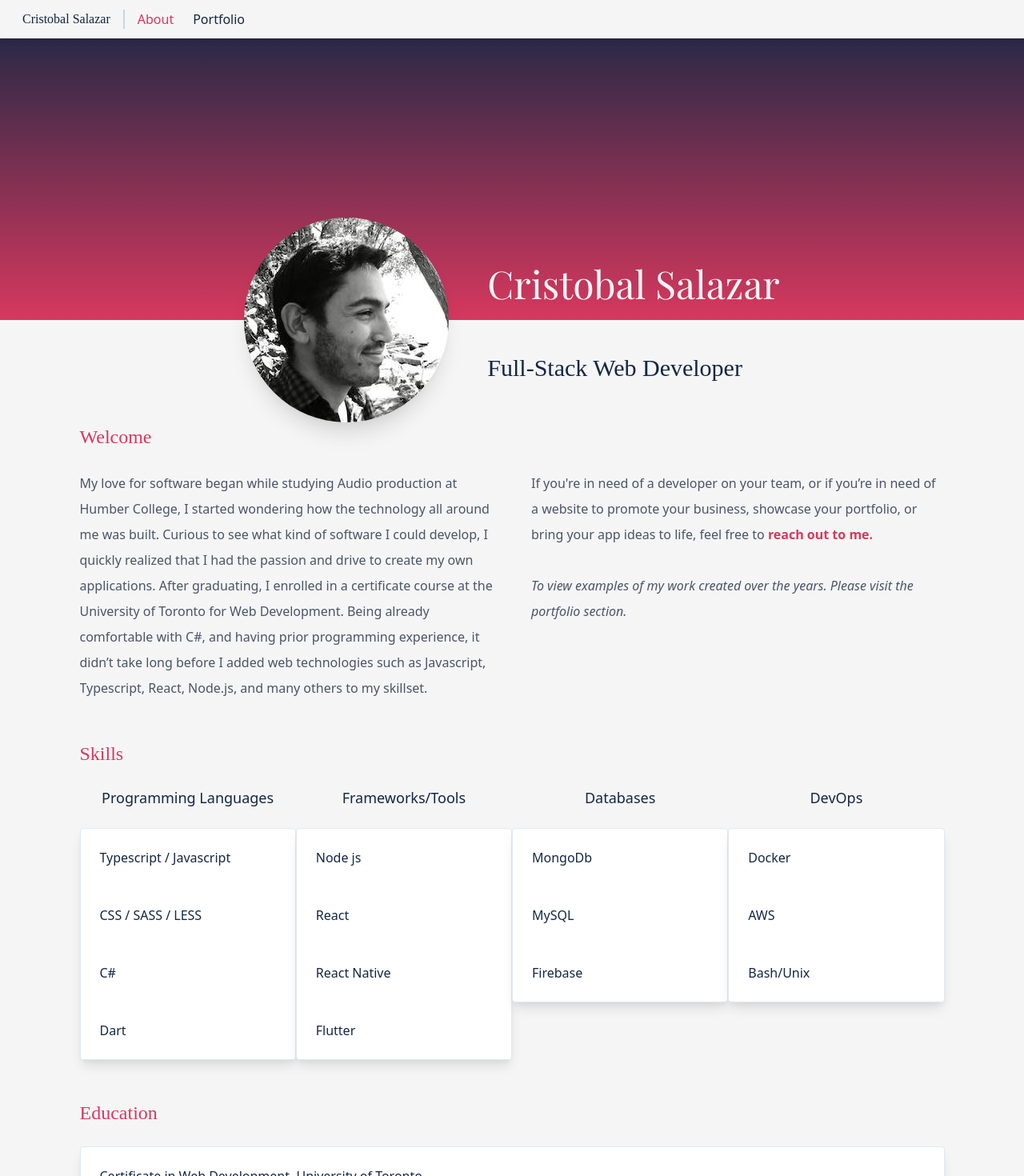
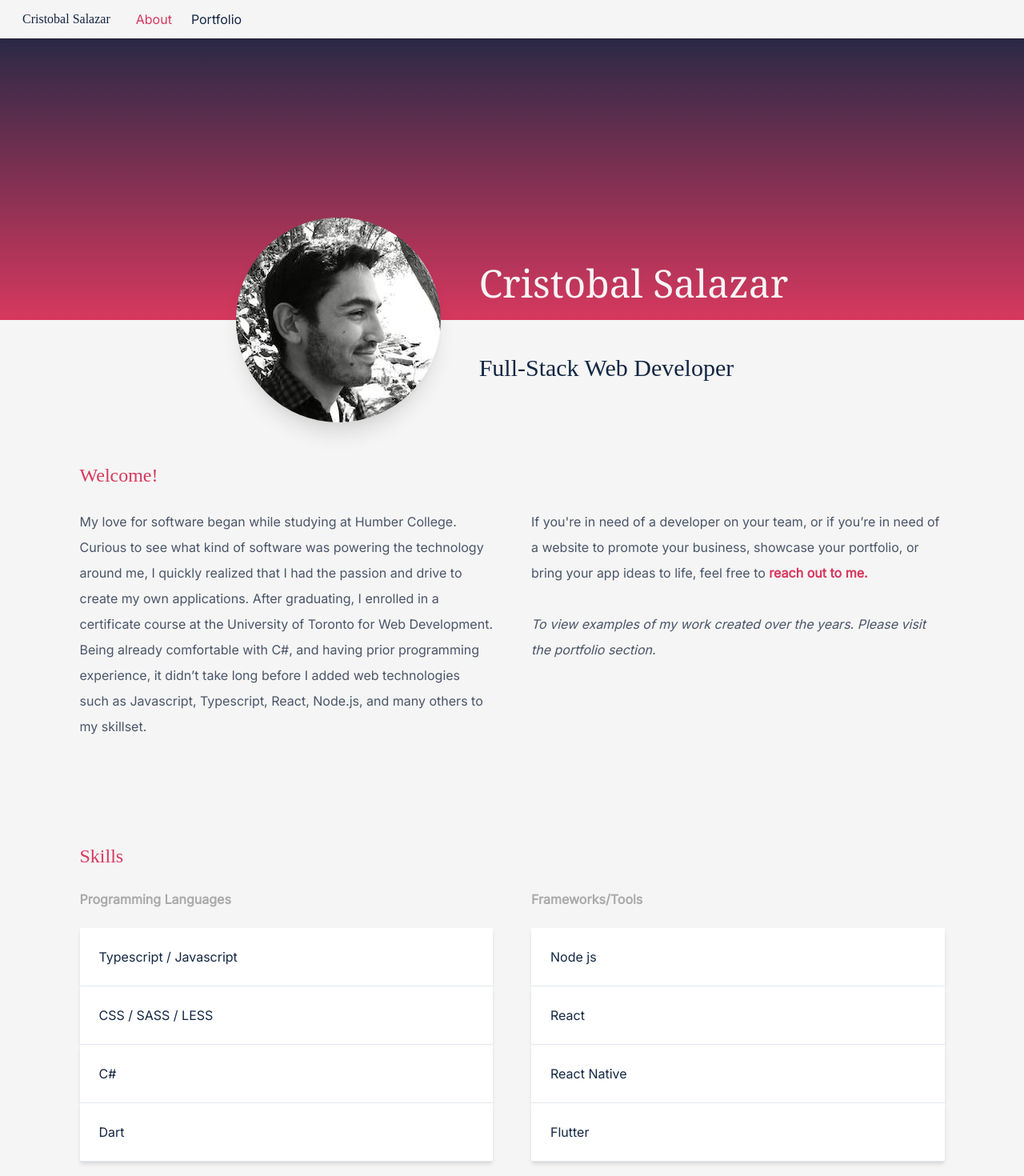
Before and after one commit to CristobalSalazar/next-site, a Next.js app: page / in a window 1280 px wide. Shown: the top 1470 px of the page at 80% size. Built offline with nearby package versions, Linux system fonts and the light colour scheme; a web font is replaced by a local one.

Commit message:
rm anims

```diff
--- a/src/components/Nav.tsx
+++ b/src/components/Nav.tsx
@@ -7,14 +7,14 @@ interface NavProps {
 export default function Nav({ title, links }: NavProps) {
   return (
     <>
-      <nav className="fixed z-10 flex justify-between w-screen p-3 shadow-md bg-light">
+      <nav className="fixed z-10 flex justify-between w-screen p-3 bg-transparent bg-light shadow-md">
         <div className="flex ml-4">
-          <span className="box-border pr-4 font-normal border-r-2 border-gray-400 text-dark font-cursive h-100 sm:hidden">
+          <span className="box-border pr-4 text-dark font-cursive h-100 sm:hidden">
             {title}
           </span>
           <ul className="ml-4 sm:ml-0">
             {links.map((link) => (
-              <li className="inline mr-6 muted" key={link.name}>
+              <li className="inline-block mr-6" key={link.name}>
                 <Link href={link.route}>
                   <a
                     className={`${
--- a/src/components/PopList.tsx
+++ b/src/components/PopList.tsx
@@ -1,12 +1,13 @@
 interface PopListProps {
   items: string[];
+  showAnimation?: boolean;
 }
-export default function PopList({ items }: PopListProps) {
+export default function PopList({ items, showAnimation = true }: PopListProps) {
   return (
-    <ul className="w-full mx-auto bg-white border rounded shadow-lg sm:m-0 text-dark">
+    <ul className="w-full mx-auto rounded sm:m-0 text-dark">
       {items.map((item, index) => (
         <li
-          className="z-0 p-6 text-left transition-colors duration-300 hover:bg-secondary"
+          className="z-0 p-6 text-left bg-white transition-colors duration-300 hover:bg-primary shadow-md border-b"
           key={index}
         >
           {item}
--- /dev/null
+++ b/src/components/ScrollFadeIn.tsx
@@ -0,0 +1,34 @@
+import { useEffect, useRef } from "react";
+
+interface ScrollFadeOutProps {
+  className?: string;
+  factor?: number;
+}
+const ScrollFadeIn: React.FC<ScrollFadeOutProps> = ({
+  children,
+  className,
+  factor = 1,
+}) => {
+  const ref = useRef<HTMLDivElement>(null);
+
+  function handleScroll() {
+    const rect = ref.current.getBoundingClientRect();
+    ref.current.style.opacity = (
+      1 -
+      Math.max(rect.top / rect.height, 0) / factor
+    ).toString();
+  }
+
+  useEffect(() => {
+    window.addEventListener("scroll", handleScroll);
+    return () => window.removeEventListener("scroll", handleScroll);
+  });
+
+  return (
+    <div className={className} ref={ref}>
+      {children}
+    </div>
+  );
+};
+
+export default ScrollFadeIn;
--- /dev/null
+++ b/src/components/ScrollFadeOut.tsx
@@ -0,0 +1,23 @@
+import { useEffect, useRef } from "react";
+
+interface ScrollFadeOutProps {}
+const ScrollFadeOut: React.FC<ScrollFadeOutProps> = ({ children }) => {
+  const ref = useRef<HTMLDivElement>(null);
+
+  useEffect(() => {
+    window.addEventListener("scroll", scrollHandler);
+    return () => window.removeEventListener("scroll", scrollHandler);
+  });
+
+  const scrollHandler = () => {
+    const rect = ref.current.getBoundingClientRect();
+    ref.current.style.opacity = Math.max(
+      rect.bottom / rect.height,
+      0
+    ).toString();
+  };
+
+  return <div ref={ref}>{children}</div>;
+};
+
+export default ScrollFadeOut;
--- a/src/components/Section.tsx
+++ b/src/components/Section.tsx
@@ -1,18 +1,16 @@
+import { FC } from "react";
+
 interface SectionProps {
-  children?: any;
   title: string;
-  className?: string;
 }
-export default function Section({ children, title, className }: SectionProps) {
+const Section: FC<SectionProps> = ({ children, title }) => {
   return (
-    <section
-      className={`mb-12 sm:px-6 sm:py-12 sm:rounded-b-lg ${className}`}
-      id={title.toLowerCase()}
-    >
-      <h3 className="mb-6 text-2xl font-normal capitalize font-cursive text-accent sm:text-center">
+    <section className="py-12 sm:px-3" id={title.toLowerCase()}>
+      <h3 className="mb-6 text-2xl capitalize font-cursive text-accent sm:text-center sm:text-3xl">
         {title}
       </h3>
       {children}
     </section>
   );
-}
+};
+export default Section;
--- a/src/components/Skills.tsx
+++ b/src/components/Skills.tsx
@@ -6,7 +6,7 @@ interface SkillsProps {}
 export default function Skills() {
   return (
     <Section title="Skills">
-      <div className="grid grid-cols-4 lg:grid-cols-2 lg:gap-3 md:grid-cols-2 md:gap-1 sm:block sm:gap-0">
+      <div className="grid grid-cols-2 gap-12 lg:grid-cols-2 lg:gap-3 md:grid-cols-2 md:gap-1 sm:block sm:gap-0">
         <SubSection title="Programming Languages">
           <PopList
             items={[
--- a/src/components/SubSection.tsx
+++ b/src/components/SubSection.tsx
@@ -5,7 +5,9 @@ interface SubSectionProps {
 export default function SubSection({ title, children }: SubSectionProps) {
   return (
     <div>
-      <h4 className="mb-6 text-lg text-center text-dark sm:my-6">{title}</h4>
+      <h4 className="mb-6 text text-muted sm:my-6 capitalize font-bold font-sans">
+        {title}
+      </h4>
       {children}
     </div>
   );
--- a/src/components/Text.tsx
+++ b/src/components/Text.tsx
@@ -1,6 +1,6 @@
 export default function Text({ children, className }: any) {
   return (
-    <p className={`w-full leading-loose text-gray-700 ${className}`}>
+    <p className={`w-full font-sans leading-loose text-gray-700 ${className}`}>
       {children}
     </p>
   );
--- a/src/components/Welcome.tsx
+++ b/src/components/Welcome.tsx
@@ -4,20 +4,19 @@ import Text from "./Text";
 interface WelcomeProps {}
 export default function Welcome(props: WelcomeProps) {
   return (
-    <Section title="Welcome" className="sm:bg-dark">
+    <Section title="Welcome!">
       <div className="relative grid grid-cols-2 gap-12 mb-8 overflow-x-hidden rounded md:mb-0 md:block sm:block">
-        <Text className="sm:text-secondary">
-          My love for software began while studying Audio production at Humber
-          College, I started wondering how the technology all around me was
-          built. Curious to see what kind of software I could develop, I quickly
-          realized that I had the passion and drive to create my own
+        <Text>
+          My love for software began while studying at Humber College. Curious
+          to see what kind of software was powering the technology around me, I
+          quickly realized that I had the passion and drive to create my own
           applications. After graduating, I enrolled in a certificate course at
           the University of Toronto for Web Development. Being already
           comfortable with C#, and having prior programming experience, it
           didn’t take long before I added web technologies such as Javascript,
           Typescript, React, Node.js, and many others to my skillset.
         </Text>
-        <Text className="sm:text-secondary">
+        <Text>
           If you're in need of a developer on your team, or if you’re in need of
           a website to promote your business, showcase your portfolio, or bring
           your app ideas to life, feel free to
--- a/src/pages/index.tsx
+++ b/src/pages/index.tsx
@@ -4,6 +4,10 @@ import Hero from "../components/Hero";
 import Layout from "../components/Layout";
 import Skills from "../components/Skills";
 import Welcome from "../components/Welcome";
+import { useIntersection } from "react-use";
+import { useRef } from "react";
+import { useSpring, animated } from "react-spring";
+import ScrollFadeOut from "../components/ScrollFadeOut";
 
 export default function Index() {
   return (
@@ -12,9 +16,14 @@ export default function Index() {
       description="Personal website for Cristobal Salazar"
     >
       <Layout activeLinkName="About">
-        <header className="relative z-0 mb-32 sm:mb-0 sm:h-screen h-screen/2">
-          <Hero title="Cristobal Salazar" subtitle="Full-Stack Web Developer" />
-        </header>
+        <ScrollFadeOut>
+          <header className="relative z-0 mb-32 sm:mb-0 sm:h-screen h-screen/2">
+            <Hero
+              title="Cristobal Salazar"
+              subtitle="Full-Stack Web Developer"
+            />
+          </header>
+        </ScrollFadeOut>
         <main className="container pb-16 mx-auto" role="main">
           <Welcome />
           <Skills />
--- a/tailwind.config.js
+++ b/tailwind.config.js
@@ -4,7 +4,7 @@ theme1 = {
   primary: "#edc988",
   secondary: "#f8efd4",
   accent: "#d7385e",
-  muted: "#555",
+  muted: "#ddd",
 };
 
 const breakpoints = {
@@ -32,16 +32,14 @@ module.exports = {
       xl: { min: px(breakpoints.lg + 1), max: px(breakpoints.xl) },
     },
     fontFamily: {
-      serif: [
-        "Playfair Display",
-        "Georgia",
-        "Times New Roman",
-        "Times",
-        "serif",
-      ],
+      serif: ["David Libre", "Georgia", "Times New Roman", "Times", "serif"],
       cursive: ["Sansita Swashed", "cursive"],
+      sans: ["Inter", "sans"],
     },
     extend: {
+      width: {
+        "screen/2": "50vw",
+      },
       height: {
         "screen/2": "50vh",
       },
@@ -51,7 +49,7 @@ module.exports = {
         primary: "#edc988",
         secondary: "#f8efd4",
         accent: "#d7385e",
-        muted: "#555",
+        muted: "#aaa",
       },
     },
   },
```
